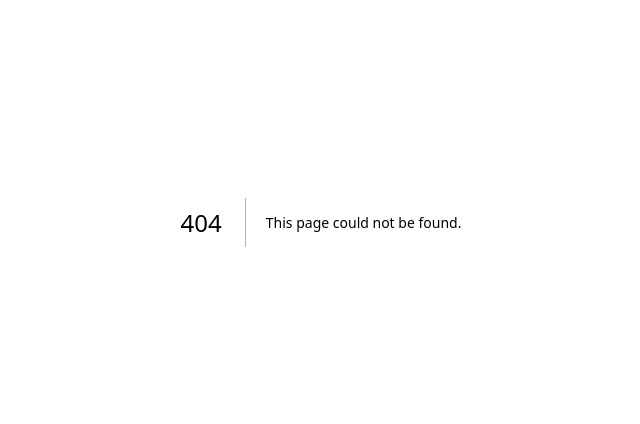
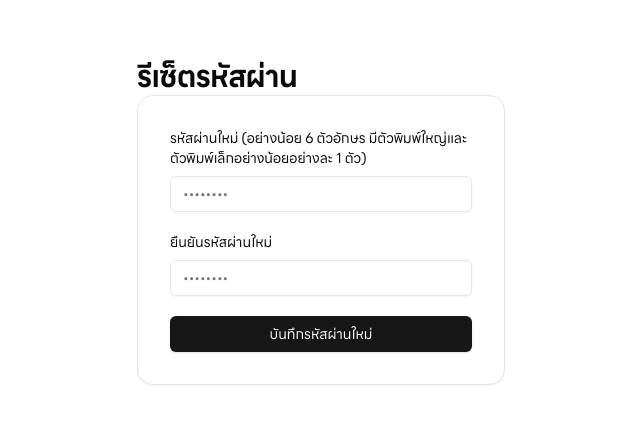
Before and after one commit to petethe04855/erp-web, a Next.js app: page /change-password in a window 1280 px wide. Before the commit this address had no page. Shown: the part 178-602 px from the top of the page, without its empty margins (319-959 px from the left). Built offline with nearby package versions, Linux system fonts and the light colour scheme; no server answers.

Commit message:
feat: implement change password feature and related UI components

```diff
--- /dev/null
+++ b/app/(auth)/change-password/page.tsx
@@ -0,0 +1,5 @@
+import { ChangePasswordForm } from "@/features/auth/components/ChangePasswordForm";
+
+export default function ChangePasswordPage() {
+  return <ChangePasswordForm />;
+}
--- a/components/layout/Header.tsx
+++ b/components/layout/Header.tsx
@@ -1,7 +1,9 @@
 "use client";
-import { Menu } from "lucide-react";
+import Link from "next/link";
+import { Menu, KeyRound } from "lucide-react";
 import { useSidebarStore } from "@/stores/sidebarStore";
 import { useAuthStore } from "@/stores/authStore";
+
 export function Header() {
   const { toggleOpen } = useSidebarStore();
   const { user } = useAuthStore();
@@ -19,9 +21,18 @@ export function Header() {
           OPERATIONS / CHAWY
         </span>
       </div>
-      <span className="text-xs text-neutral-500">
-        {user?.name} · {user?.role}
-      </span>
+      <div className="flex items-center gap-4">
+        <Link
+          href="/change-password"
+          className="flex items-center gap-1.5 text-xs text-neutral-500 hover:text-neutral-800"
+        >
+          <KeyRound size={14} />
+          รีเซ็ตรหัสผ่าน
+        </Link>
+        <span className="text-xs text-neutral-500">
+          {user?.name} · {user?.role}
+        </span>
+      </div>
     </header>
   );
 }
--- /dev/null
+++ b/features/auth/components/ChangePasswordForm.tsx
@@ -0,0 +1,122 @@
+"use client";
+import { useState } from "react";
+import { useRouter } from "next/navigation";
+import { PageContainer } from "@/components/layout/PageContainer";
+import { PageHeader } from "@/components/layout/PageHeader";
+import { PasswordHints } from "@/components/form/PasswordHints";
+import { Input } from "@/components/ui/input";
+import { Button } from "@/components/ui/button";
+import { useAuthStore } from "@/stores/authStore";
+import { authApi } from "../api/authApi";
+
+/**
+ * Self-service password reset page for a signed-in user (/change-password).
+ * Reuses POST /auth/change-password (JWT identifies the user; no old password
+ * needed). On success it mirrors the first-login flow: end the session and
+ * send the user back to /login to sign in with the new password.
+ */
+export function ChangePasswordForm() {
+  const router = useRouter();
+  const [newPassword, setNewPassword] = useState("");
+  const [confirmPassword, setConfirmPassword] = useState("");
+  const [error, setError] = useState("");
+  const [loading, setLoading] = useState(false);
+
+  const handleSubmit = async (e: React.FormEvent) => {
+    e.preventDefault();
+    setError("");
+
+    if (newPassword.length < 6) {
+      setError("รหัสผ่านต้องมีความยาวอย่างน้อย 6 ตัวอักษร");
+      return;
+    }
+
+    if (!/[A-Z]/.test(newPassword) || !/[a-z]/.test(newPassword)) {
+      setError(
+        "รหัสผ่านต้องมีตัวพิมพ์ใหญ่และตัวพิมพ์เล็กอย่างน้อยอย่างละ 1 ตัว",
+      );
+      return;
+    }
+
+    if (newPassword !== confirmPassword) {
+      setError("รหัสผ่านทั้งสองช่องไม่ตรงกัน");
+      return;
+    }
+
+    try {
+      setLoading(true);
+      await authApi.changePassword({ newPassword });
+      useAuthStore.getState().logout();
+      router.replace("/login?reset=success");
+      if (typeof window !== "undefined" && process.env.NODE_ENV !== "test") {
+        window.location.href = "/login?reset=success";
+      }
+    } catch (err: unknown) {
+      const msg =
+        err instanceof Error
+          ? err.message
+          : "เกิดข้อผิดพลาดในการเปลี่ยนรหัสผ่าน";
+      setError(msg);
+    } finally {
+      setLoading(false);
+    }
+  };
+
+  return (
+    <PageContainer className="max-w-2xl">
+      {/* <PageHeader
+        title="รีเซ็ตรหัสผ่าน"
+        description="กำหนดรหัสผ่านใหม่สำหรับบัญชีนี้ เมื่อบันทึกสำเร็จระบบจะนำคุณออกจากระบบเพื่อเข้าสู่ระบบด้วยรหัสผ่านใหม่"
+      /> */}
+      <div>
+        <h1 className="text-3xl font-semibold tracking-tight">
+          รีเซ็ตรหัสผ่าน
+        </h1>
+      </div>
+      <section className="w-full max-w-md border border-border rounded-2xl bg-white p-8 shadow-sm">
+        <form className="space-y-5" onSubmit={handleSubmit}>
+          <label className="block text-sm font-medium">
+            รหัสผ่านใหม่ (อย่างน้อย 6 ตัวอักษร
+            มีตัวพิมพ์ใหญ่และตัวพิมพ์เล็กอย่างน้อยอย่างละ 1 ตัว)
+            <Input
+              className="mt-2"
+              type="password"
+              autoComplete="new-password"
+              required
+              placeholder="••••••••"
+              value={newPassword}
+              onChange={(e) => setNewPassword(e.target.value)}
+            />
+            <PasswordHints password={newPassword} />
+          </label>
+
+          <label className="block text-sm font-medium">
+            ยืนยันรหัสผ่านใหม่
+            <Input
+              className="mt-2"
+              type="password"
+              autoComplete="new-password"
+              required
+              placeholder="••••••••"
+              value={confirmPassword}
+              onChange={(e) => setConfirmPassword(e.target.value)}
+            />
+          </label>
+
+          {error && (
+            <p
+              role="alert"
+              className="rounded-lg border border-red-200 bg-red-50 p-3 text-xs text-red-700"
+            >
+              {error}
+            </p>
+          )}
+
+          <Button className="w-full" disabled={loading}>
+            {loading ? "กำลังบันทึก…" : "บันทึกรหัสผ่านใหม่"}
+          </Button>
+        </form>
+      </section>
+    </PageContainer>
+  );
+}
--- a/features/auth/components/LoginForm.tsx
+++ b/features/auth/components/LoginForm.tsx
@@ -1,5 +1,6 @@
 "use client";
 import { useState, useEffect } from "react";
+import Link from "next/link";
 import { useAuth } from "../hooks/useAuth";
 import { Button } from "@/components/ui/button";
 import { Input } from "@/components/ui/input";
@@ -74,6 +75,11 @@ export function LoginForm() {
           {login.isPending ? "กำลังตรวจสอบ…" : "เข้าสู่ Workspace →"}
         </Button>
       </form>
+      <div className="mt-4 text-xs text-neutral-500">
+        <Link href="/forgot-password" className="hover:underline">
+          ลืมรหัสผ่าน?
+        </Link>
+      </div>
     </section>
   );
 }
--- a/proxy.ts
+++ b/proxy.ts
@@ -37,6 +37,7 @@ const PROTECTED_PREFIXES = [
   "/tiktok-orders",
   "/tiktok-setup",
   "/tiktok-calculator",
+  "/change-password",
 ];
 
 /**
```
Also changed, not shown: 2 other files (tests, documents, lock files or other folders).
